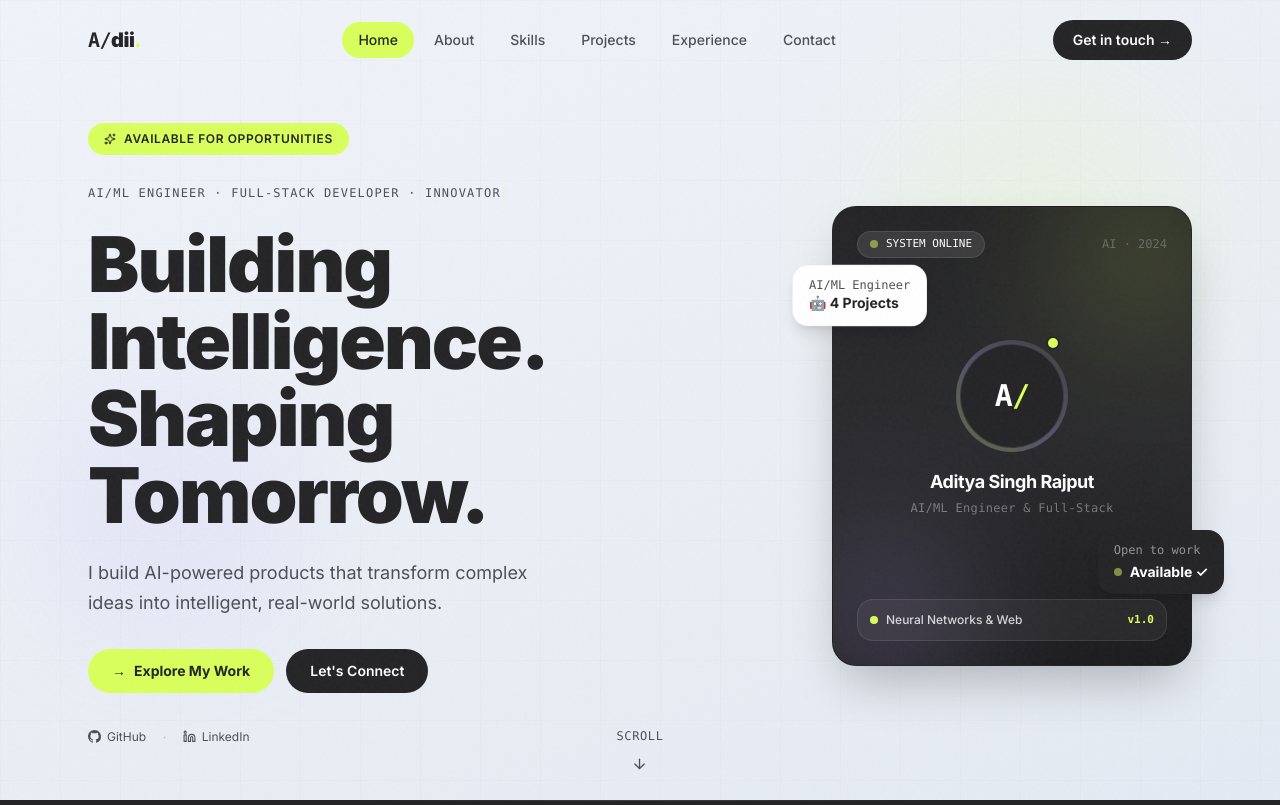
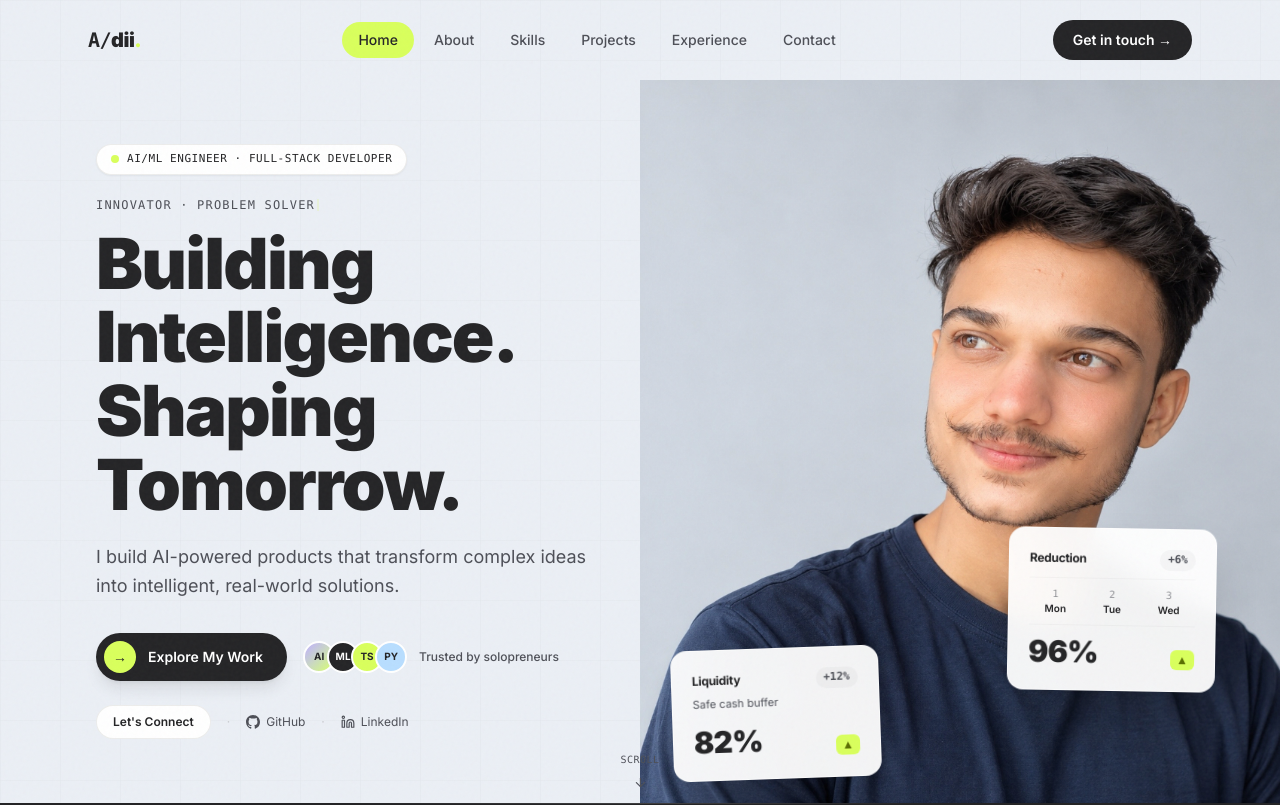
Before and after one commit to adii0018/Aditya-Singh-Rajput-Portfolio, a Next.js app: page / in a window 1280 px wide. Shown: the top 805 px of the page. Built offline with nearby package versions, Linux system fonts and the light colour scheme; a web font is replaced by a local one.

Commit message:
feat: add user portrait and match exact Makro hero split layout with floating cards

```diff
--- a/src/components/sections/Hero.tsx
+++ b/src/components/sections/Hero.tsx
@@ -2,7 +2,8 @@
 
 import { motion, useScroll, useTransform } from "framer-motion";
 import { useRef, useState, useEffect } from "react";
-import { ArrowDown, Sparkles } from "lucide-react";
+import Image from "next/image";
+import { ArrowDown } from "lucide-react";
 import { GithubIcon, LinkedinIcon } from "@/components/ui/GithubIcon";
 import { AnimatedHeading } from "@/components/ui/AnimatedText";
 import { personal } from "@/lib/data";
@@ -17,7 +18,7 @@ function TypewriterBadge({ text }: { text: string }) {
       const t = setTimeout(() => {
         setDisplayed((p) => p + text[idx]);
         setIdx((i) => i + 1);
-      }, 40);
+      }, 35);
       return () => clearTimeout(t);
     }
   }, [idx, text]);
@@ -37,8 +38,8 @@ function TypewriterBadge({ text }: { text: string }) {
 export default function Hero() {
   const ref = useRef(null);
   const { scrollYProgress } = useScroll({ target: ref, offset: ["start start", "end start"] });
-  const imageY = useTransform(scrollYProgress, [0, 1], ["0%", "15%"]);
   const textY = useTransform(scrollYProgress, [0, 1], ["0%", "8%"]);
+  const imageY = useTransform(scrollYProgress, [0, 1], ["0%", "5%"]);
   const opacity = useTransform(scrollYProgress, [0, 0.7], [1, 0]);
 
   const scrollToAbout = () => {
@@ -49,39 +50,35 @@ export default function Hero() {
     <section
       id="home"
       ref={ref}
-      className="relative min-h-screen flex flex-col overflow-hidden"
-      style={{ background: "linear-gradient(160deg, #f0f3f9 0%, #ebeff5 50%, #e4eaf3 100%)" }}
+      className="relative min-h-screen flex flex-col justify-between overflow-hidden bg-[#ebeff5]"
     >
-      {/* Background grid */}
+      {/* Subtle background grid pattern */}
       <div
-        className="absolute inset-0 opacity-30"
+        className="absolute inset-0 opacity-25 pointer-events-none"
         style={{
           backgroundImage: `linear-gradient(#24242210 1px, transparent 1px), linear-gradient(90deg, #24242210 1px, transparent 1px)`,
           backgroundSize: "60px 60px",
         }}
       />
 
-      {/* Floating blobs */}
-      <div className="absolute top-20 right-20 w-80 h-80 rounded-full bg-[#d9ff5c] opacity-10 blur-3xl pointer-events-none" />
-      <div className="absolute bottom-40 left-10 w-64 h-64 rounded-full bg-[#c0adff] opacity-15 blur-3xl pointer-events-none" />
+      {/* Main hero grid: Split layout matching reference website */}
+      <div className="relative flex-1 w-full grid grid-cols-1 lg:grid-cols-2 items-center pt-24 lg:pt-20">
 
-      {/* Main content */}
-      <div className="relative flex-1 flex items-center max-w-6xl mx-auto w-full px-6 pt-28 pb-10">
-        <div className="grid grid-cols-1 lg:grid-cols-2 gap-12 lg:gap-6 items-center w-full">
-
-          {/* Left — Text */}
-          <motion.div style={{ y: textY, opacity }} className="flex flex-col gap-6 z-10">
-
-            {/* Badge */}
+        {/* LEFT COLUMN: Hero content */}
         <motion.div
-              initial={{ opacity: 0, y: 20 }}
+          style={{ y: textY, opacity }}
+          className="flex flex-col justify-center px-6 sm:px-10 lg:pl-16 xl:pl-24 lg:pr-8 py-12 lg:py-16 z-10 max-w-2xl"
+        >
+          {/* Badge: AI-Powered Badge matching Makro pill */}
+          <motion.div
+            initial={{ opacity: 0, y: 15 }}
             animate={{ opacity: 1, y: 0 }}
             transition={{ duration: 0.5, delay: 0.1 }}
-              className="inline-flex items-center gap-2 self-start"
+            className="inline-flex items-center gap-2 px-3.5 py-1.5 rounded-full bg-white border border-[#24242215] shadow-xs self-start mb-4"
           >
-              <span className="flex items-center gap-2 px-4 py-2 rounded-full bg-[#d9ff5c] text-[#242426] font-semibold text-xs tracking-wider uppercase">
-                <Sparkles size={12} />
-                Available for opportunities
+            <span className="w-2 h-2 rounded-full bg-[#d9ff5c]" />
+            <span className="text-[11px] font-mono font-medium text-[#242426] tracking-wider uppercase">
+              AI/ML ENGINEER · FULL-STACK DEVELOPER
             </span>
           </motion.div>
 
@@ -90,14 +87,15 @@ export default function Hero() {
             initial={{ opacity: 0 }}
             animate={{ opacity: 1 }}
             transition={{ delay: 0.2 }}
+            className="mb-3"
           >
-              <TypewriterBadge text={personal.badge} />
+            <TypewriterBadge text="INNOVATOR · PROBLEM SOLVER" />
           </motion.div>
 
-            {/* Main heading */}
+          {/* Main Heading: 2-line clean bold typography */}
           <h1
-              className="font-black leading-[1.0] tracking-tight text-[#242426]"
-              style={{ fontSize: "clamp(44px, 6vw, 78px)" }}
+            className="font-black leading-[1.05] tracking-tight text-[#242426] mb-5"
+            style={{ fontSize: "clamp(42px, 5.5vw, 76px)" }}
           >
             <div>
               <AnimatedHeading text={personal.heroLine1} />
@@ -112,149 +110,175 @@ export default function Hero() {
             initial={{ opacity: 0, y: 20 }}
             animate={{ opacity: 1, y: 0 }}
             transition={{ duration: 0.6, delay: 0.7 }}
-              className="text-[#4d4f57] text-base md:text-lg leading-relaxed max-w-md"
+            className="text-[#4d4f57] text-base sm:text-lg leading-relaxed max-w-lg mb-8"
           >
             {personal.subtitle}
           </motion.p>
 
-            {/* CTA buttons */}
+          {/* CTA Buttons & Social proof row matching Makro */}
           <motion.div
             initial={{ opacity: 0, y: 20 }}
             animate={{ opacity: 1, y: 0 }}
             transition={{ duration: 0.6, delay: 0.9 }}
-              className="flex flex-wrap items-center gap-3 mt-2"
+            className="flex flex-wrap items-center gap-4 mb-6"
           >
+            {/* Primary button: Dark pill with inner green arrow circle (Exact Makro signature button) */}
             <motion.button
               type="button"
-                whileHover={{ scale: 1.04, y: -2 }}
-                whileTap={{ scale: 0.96 }}
+              whileHover={{ scale: 1.03 }}
+              whileTap={{ scale: 0.97 }}
               onClick={() =>
                 document.getElementById("projects")?.scrollIntoView({ behavior: "smooth" })
               }
-                className="flex items-center gap-2 px-6 py-3 bg-[#d9ff5c] text-[#242426] font-bold rounded-full text-sm hover:shadow-lg hover:shadow-[#d9ff5c40] transition-all border-0 cursor-pointer"
+              className="inline-flex items-center gap-3 pl-2 pr-6 py-2 bg-[#242426] text-white rounded-full text-sm font-semibold hover:bg-[#333336] transition-all shadow-lg shadow-[#242426]/10 cursor-pointer border-0"
             >
-                <span>→</span> Explore My Work
+              <span className="w-8 h-8 rounded-full bg-[#d9ff5c] text-[#242426] flex items-center justify-center font-bold text-sm">
+                →
+              </span>
+              <span>Explore My Work</span>
             </motion.button>
-              <motion.button
-                type="button"
-                whileHover={{ scale: 1.04, y: -2 }}
-                whileTap={{ scale: 0.96 }}
-                onClick={() =>
-                  document.getElementById("contact")?.scrollIntoView({ behavior: "smooth" })
-                }
-                className="flex items-center gap-2 px-6 py-3 bg-[#242426] text-white font-semibold rounded-full text-sm hover:bg-[#3a3a3c] transition-all border-0 cursor-pointer"
-              >
-                Let&apos;s Connect
-              </motion.button>
+
+            {/* Social avatar proof: Matching exact reference layout */}
+            <div className="flex items-center gap-3">
+              <div className="flex -space-x-2">
+                <div className="w-8 h-8 rounded-full border-2 border-white bg-gradient-to-br from-[#c0adff] to-[#d9ff5c] flex items-center justify-center text-[10px] font-bold text-[#242426]">
+                  AI
+                </div>
+                <div className="w-8 h-8 rounded-full border-2 border-white bg-[#242426] text-white flex items-center justify-center text-[10px] font-bold">
+                  ML
+                </div>
+                <div className="w-8 h-8 rounded-full border-2 border-white bg-[#d9ff5c] text-[#242426] flex items-center justify-center text-[10px] font-bold">
+                  TS
+                </div>
+                <div className="w-8 h-8 rounded-full border-2 border-white bg-[#b8deff] text-[#242426] flex items-center justify-center text-[10px] font-bold">
+                  PY
+                </div>
+              </div>
+              <span className="text-xs text-[#4d4f57] font-medium">
+                Trusted by solopreneurs
+              </span>
+            </div>
           </motion.div>
 
-            {/* Social proof row */}
+          {/* Secondary links & Connect button */}
           <motion.div
             initial={{ opacity: 0 }}
             animate={{ opacity: 1 }}
             transition={{ delay: 1.1 }}
-              className="flex items-center gap-4 mt-2"
+            className="flex items-center gap-4 text-xs"
           >
+            <motion.button
+              type="button"
+              whileHover={{ scale: 1.03 }}
+              whileTap={{ scale: 0.97 }}
+              onClick={() =>
+                document.getElementById("contact")?.scrollIntoView({ behavior: "smooth" })
+              }
+              className="px-4 py-2 rounded-full font-semibold text-[#242426] bg-white border border-[#24242215] hover:border-[#242426] transition-all cursor-pointer"
+            >
+              Let&apos;s Connect
+            </motion.button>
+            <span className="text-[#24242230]">·</span>
             <a
               href={personal.github}
               target="_blank"
               rel="noopener noreferrer"
-                className="flex items-center gap-1.5 text-[#4d4f57] text-xs hover:text-[#242426] transition-colors"
+              className="flex items-center gap-1.5 text-[#4d4f57] hover:text-[#242426] transition-colors"
             >
-                <GithubIcon size={13} /> GitHub
+              <GithubIcon size={14} /> GitHub
             </a>
             <span className="text-[#24242230]">·</span>
             <a
               href={personal.linkedin}
               target="_blank"
               rel="noopener noreferrer"
-                className="flex items-center gap-1.5 text-[#4d4f57] text-xs hover:text-[#242426] transition-colors"
+              className="flex items-center gap-1.5 text-[#4d4f57] hover:text-[#242426] transition-colors"
             >
-                <LinkedinIcon size={13} /> LinkedIn
+              <LinkedinIcon size={14} /> LinkedIn
             </a>
           </motion.div>
         </motion.div>
 
-          {/* Right — Photo / Developer Portrait Card */}
+        {/* RIGHT COLUMN: Full Portrait Image with Floating Cards (Exact match to reference) */}
         <motion.div
           style={{ y: imageY }}
-            className="relative flex justify-center lg:justify-end z-10"
+          className="relative w-full h-[540px] sm:h-[640px] lg:h-full min-h-[540px] lg:min-h-[720px] flex items-end justify-center lg:justify-end overflow-hidden"
         >
-            <motion.div
-              initial={{ opacity: 0, scale: 0.92, x: 40 }}
-              animate={{ opacity: 1, scale: 1, x: 0 }}
-              transition={{ duration: 0.9, delay: 0.3, ease: [0.21, 0.47, 0.32, 0.98] }}
-              className="relative"
-            >
-              {/* Profile Card Frame */}
-              <div className="relative w-[300px] h-[380px] md:w-[360px] md:h-[460px] rounded-3xl overflow-hidden bg-gradient-to-b from-[#242426] via-[#2a2a2d] to-[#1c1c1e] border border-[#24242215] shadow-2xl p-6 flex flex-col justify-between select-none">
-                {/* Ambient glow backgrounds */}
-                <div className="absolute -top-12 -right-12 w-48 h-48 bg-[#d9ff5c]/15 rounded-full blur-3xl pointer-events-none" />
-                <div className="absolute -bottom-12 -left-12 w-48 h-48 bg-[#c0adff]/20 rounded-full blur-3xl pointer-events-none" />
-
-                {/* Top card bar */}
-                <div className="relative z-10 flex items-center justify-between">
-                  <span className="flex items-center gap-2 px-3 py-1 rounded-full bg-white/10 backdrop-blur-md border border-white/10 text-white text-[11px] font-mono">
-                    <span className="w-2 h-2 rounded-full bg-[#d9ff5c] animate-pulse" />
-                    SYSTEM ONLINE
-                  </span>
-                  <span className="text-[#ffffff40] font-mono text-xs">AI · 2024</span>
+          {/* Portrait Photo: Clean, high-res bleed */}
+          <div className="relative w-full h-full">
+            <Image
+              src="/profile.jpg"
+              alt="Aditya Singh Rajput"
+              priority
+              fill
+              className="object-cover object-top lg:object-[center_top]"
+              sizes="(max-width: 1024px) 100vw, 50vw"
+            />
           </div>
 
-                {/* Center visual avatar */}
-                <div className="relative z-10 flex flex-col items-center justify-center py-6">
-                  <div className="relative w-28 h-28 rounded-full bg-gradient-to-tr from-[#d9ff5c]/30 via-[#c0adff]/30 to-white/10 p-1 mb-4 flex items-center justify-center shadow-inner">
-                    <div className="w-full h-full rounded-full bg-[#242426] border border-white/10 flex items-center justify-center">
-                      <span className="text-3xl font-black tracking-tight text-white font-mono">
-                        A<span className="text-[#d9ff5c]">/</span>
+          {/* Floating Card 1: Reduction +6% (Exact match to reference top card) */}
+          <motion.div
+            initial={{ opacity: 0, y: 30, rotate: 1 }}
+            animate={{ opacity: 1, y: 0, rotate: 1 }}
+            transition={{ duration: 0.8, delay: 0.6 }}
+            whileHover={{ y: -6, scale: 1.03, rotate: 0 }}
+            className="absolute bottom-28 right-6 sm:right-12 lg:right-16 z-20 bg-white/95 backdrop-blur-md rounded-2xl p-4 sm:p-5 shadow-2xl border border-white/60 w-44 sm:w-52 select-none"
+          >
+            <div className="flex items-center justify-between mb-2">
+              <span className="text-[#242426] font-bold text-xs tracking-tight">Reduction</span>
+              <span className="text-[11px] font-mono font-semibold text-[#4d4f57] bg-[#24242208] px-2 py-0.5 rounded-full">
+                +6%
               </span>
             </div>
-                    {/* Orbiting accent dot */}
-                    <div className="absolute -top-1 right-2 w-3.5 h-3.5 rounded-full bg-[#d9ff5c] border-2 border-[#242426]" />
+            <div className="grid grid-cols-3 gap-1 my-2 py-2 border-y border-[#24242208] text-center">
+              <div>
+                <p className="text-[10px] font-mono text-[#4d4f57]/60">1</p>
+                <p className="text-[10px] font-semibold text-[#242426]">Mon</p>
               </div>
-
-                  <h3 className="text-white font-bold text-lg tracking-tight mb-1">
-                    Aditya Singh Rajput
-                  </h3>
-                  <p className="text-[#ffffff60] text-xs font-mono tracking-wide">
-                    AI/ML Engineer & Full-Stack
-                  </p>
+              <div>
+                <p className="text-[10px] font-mono text-[#4d4f57]/60">2</p>
+                <p className="text-[10px] font-semibold text-[#242426]">Tue</p>
               </div>
-
-                {/* Bottom card details */}
-                <div className="relative z-10 bg-white/5 backdrop-blur-md rounded-2xl p-3 border border-white/10 flex items-center justify-between">
-                  <div className="flex items-center gap-2">
-                    <div className="w-2 h-2 rounded-full bg-[#d9ff5c]" />
-                    <span className="text-white/80 text-xs font-medium">Neural Networks & Web</span>
-                  </div>
-                  <span className="text-[11px] font-mono text-[#d9ff5c] font-semibold">v1.0</span>
+              <div>
+                <p className="text-[10px] font-mono text-[#4d4f57]/60">3</p>
+                <p className="text-[10px] font-semibold text-[#242426]">Wed</p>
               </div>
             </div>
-
-              {/* Floating cards */}
-              <motion.div
-                animate={{ y: [0, -8, 0] }}
-                transition={{ repeat: Infinity, duration: 3, ease: "easeInOut" }}
-                className="absolute -left-10 top-16 bg-white rounded-2xl px-4 py-3 shadow-lg border border-[#24242210]"
-              >
-                <p className="text-xs text-[#4d4f57] font-mono">AI/ML Engineer</p>
-                <p className="text-sm font-bold text-[#242426]">🤖 4 Projects</p>
+            <div className="flex items-baseline justify-between mt-2">
+              <span className="text-2xl sm:text-3xl font-black text-[#242426] tracking-tight">
+                96%
+              </span>
+              <span className="text-[#5a6e00] font-bold text-xs bg-[#d9ff5c] px-1.5 py-0.5 rounded-md">
+                ▲
+              </span>
+            </div>
           </motion.div>
 
+          {/* Floating Card 2: Liquidity +12% (Exact match to reference bottom-left card) */}
           <motion.div
-                animate={{ y: [0, 8, 0] }}
-                transition={{ repeat: Infinity, duration: 4, ease: "easeInOut", delay: 1 }}
-                className="absolute -right-8 bottom-20 bg-[#242426] rounded-2xl px-4 py-3 shadow-lg"
+            initial={{ opacity: 0, y: 30, rotate: -2 }}
+            animate={{ opacity: 1, y: 0, rotate: -2 }}
+            transition={{ duration: 0.8, delay: 0.8 }}
+            whileHover={{ y: -6, scale: 1.03, rotate: 0 }}
+            className="absolute bottom-6 left-6 sm:left-12 lg:left-8 z-20 bg-white/95 backdrop-blur-md rounded-2xl p-4 sm:p-5 shadow-2xl border border-white/60 w-44 sm:w-52 select-none"
           >
-                <p className="text-xs text-[#ffffff80] font-mono">Open to work</p>
-                <div className="flex items-center gap-2 mt-1">
-                  <span className="w-2 h-2 rounded-full bg-[#d9ff5c] animate-pulse" />
-                  <p className="text-sm font-bold text-white">Available ✓</p>
+            <div className="flex items-center justify-between mb-1">
+              <span className="text-[#242426] font-bold text-xs tracking-tight">Liquidity</span>
+              <span className="text-[11px] font-mono font-semibold text-[#4d4f57] bg-[#24242208] px-2 py-0.5 rounded-full">
+                +12%
+              </span>
+            </div>
+            <p className="text-[11px] text-[#4d4f57] mb-3">Safe cash buffer</p>
+            <div className="flex items-baseline justify-between">
+              <span className="text-2xl sm:text-3xl font-black text-[#242426] tracking-tight">
+                82%
+              </span>
+              <span className="text-[#5a6e00] font-bold text-xs bg-[#d9ff5c] px-1.5 py-0.5 rounded-md">
+                ▲
+              </span>
             </div>
           </motion.div>
         </motion.div>
-          </motion.div>
-        </div>
       </div>
 
       {/* Scroll indicator */}
@@ -264,14 +288,14 @@ export default function Hero() {
         initial={{ opacity: 0 }}
         animate={{ opacity: 1 }}
         transition={{ delay: 1.4 }}
-        className="absolute bottom-8 left-1/2 -translate-x-1/2 flex flex-col items-center gap-2 text-[#4d4f57] hover:text-[#242426] transition-colors border-0 bg-transparent cursor-pointer"
+        className="absolute bottom-4 left-1/2 -translate-x-1/2 hidden md:flex flex-col items-center gap-1.5 text-[#4d4f57] hover:text-[#242426] transition-colors border-0 bg-transparent cursor-pointer z-30"
       >
-        <span className="text-xs font-mono tracking-wider">SCROLL</span>
+        <span className="text-[10px] font-mono tracking-wider">SCROLL</span>
         <motion.div
-          animate={{ y: [0, 6, 0] }}
+          animate={{ y: [0, 4, 0] }}
           transition={{ repeat: Infinity, duration: 1.5 }}
         >
-          <ArrowDown size={16} />
+          <ArrowDown size={14} />
         </motion.div>
       </motion.button>
     </section>
```
Also changed, not shown: public/profile.jpg (added). Lines whose indentation alone changed are shown as unchanged.
